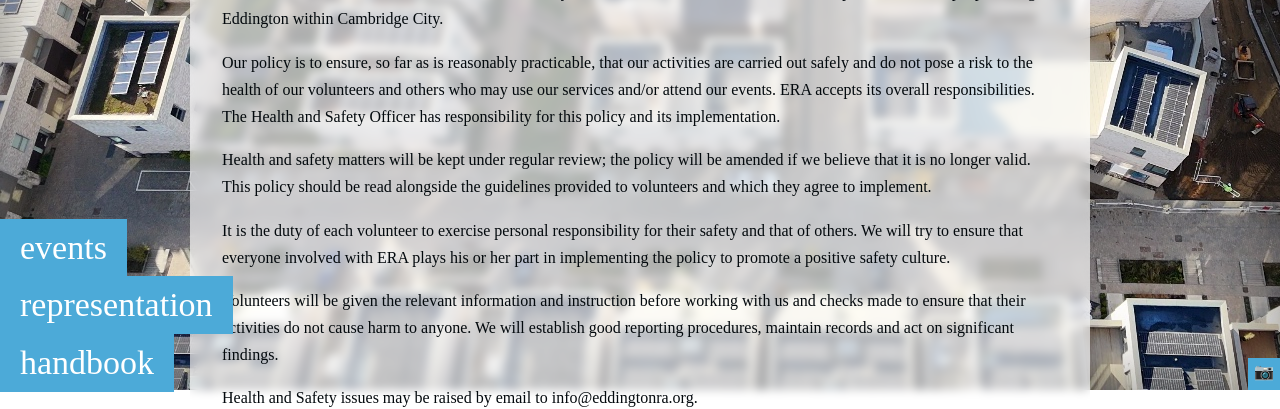
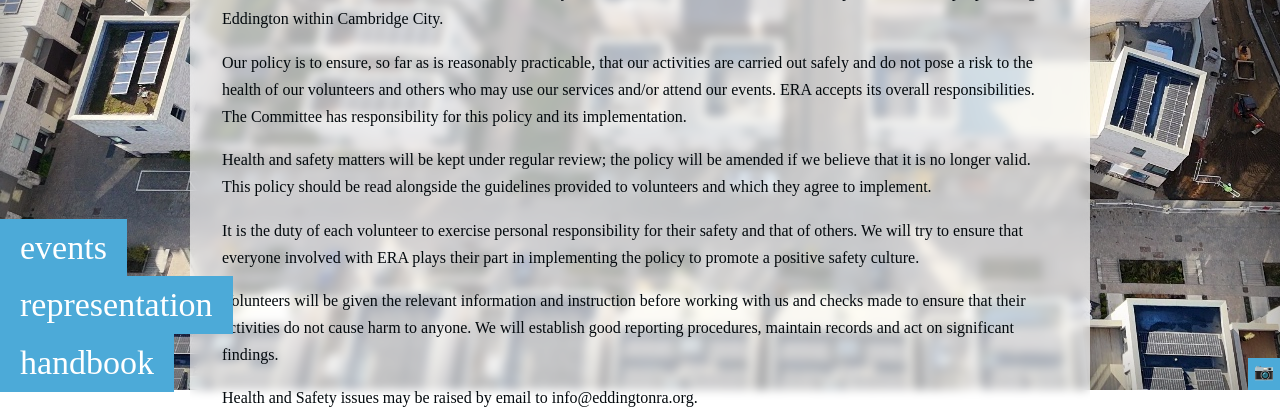
Before and after one commit to pieterdesnerck/website, a Jekyll site: the page built from docs/policies/health-and-safety.md, in a window 1280 px wide. Shown: the part 510-919 px from the top of the page. Built offline with Jekyll 4.4.1, drawn with Linux system fonts in a browser that asks for light colours; some web fonts are replaced.

Commit message:
Update health-and-safety.md

```diff
--- a/docs/policies/health-and-safety.md
+++ b/docs/policies/health-and-safety.md
@@ -6,15 +6,13 @@ date: 2024-05-15
 The Eddington Residents Association (ERA) understands its duty of care to ensure the safety of those
 who volunteer or use our services. The ERA is a small association that is run by volunteers. It has been established for the public benefit of people living in Eddington within Cambridge City.
 
-Our policy is to ensure, so far as is reasonably practicable, that our activities are carried out safely and do not pose a risk to the health of our volunteers and others who may use our services and/or attend our events. ERA accepts its overall responsibilities. The Health and Safety Officer has responsibility for this policy and its implementation.
+Our policy is to ensure, so far as is reasonably practicable, that our activities are carried out safely and do not pose a risk to the health of our volunteers and others who may use our services and/or attend our events. ERA accepts its overall responsibilities. The Committee has responsibility for this policy and its implementation.
 
 Health and safety matters will be kept under regular review; the policy will be amended if we believe that it is no longer valid. This policy should be read alongside the guidelines provided to volunteers and which they agree to implement.
 
-It is the duty of each volunteer to exercise personal responsibility for their safety and that of others. We will try to ensure that everyone involved with ERA plays his or her part in implementing the policy to promote a positive safety culture.
+It is the duty of each volunteer to exercise personal responsibility for their safety and that of others. We will try to ensure that everyone involved with ERA plays their part in implementing the policy to promote a positive safety culture.
 
-Volunteers will be given the relevant information and instruction before working with us and checks
-made to ensure that their activities do not cause harm to anyone. We will establish good reporting
-procedures, maintain records and act on significant findings.
+Volunteers will be given the relevant information and instruction before working with us and checks made to ensure that their activities do not cause harm to anyone. We will establish good reporting procedures, maintain records and act on significant findings.
 
 Health and Safety issues may be raised by email to info@eddingtonra.org.
 
```
